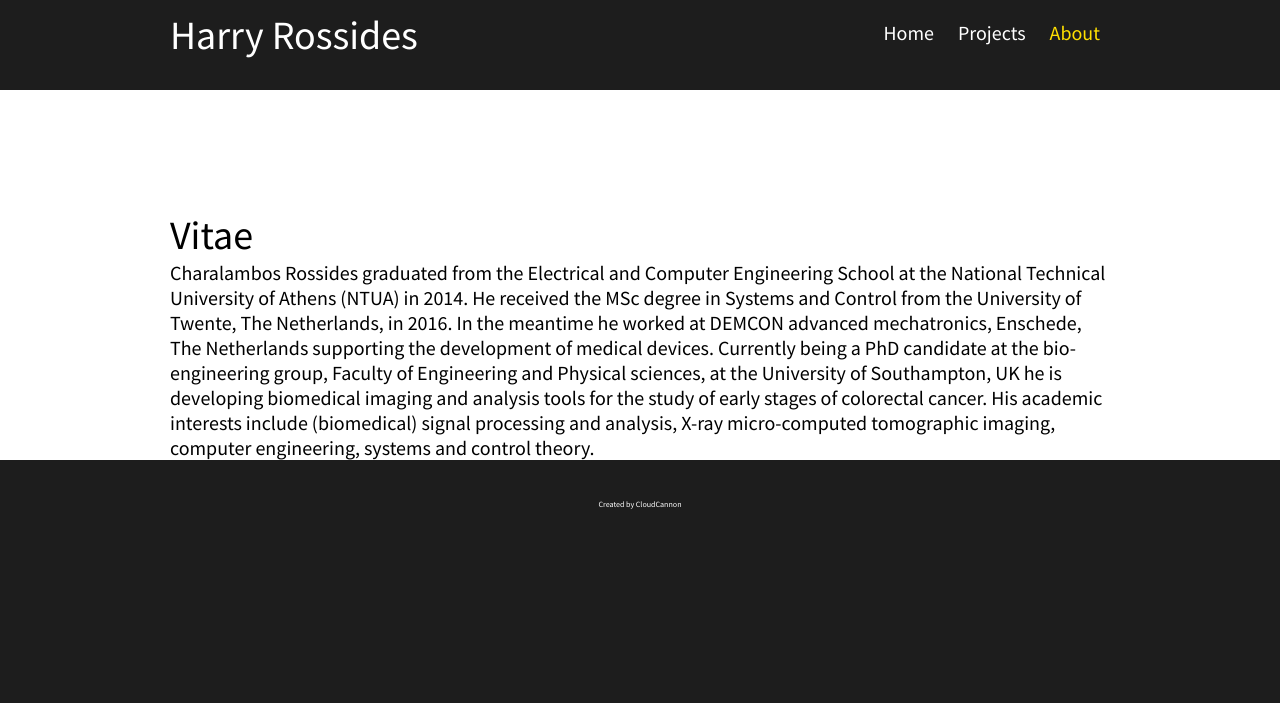
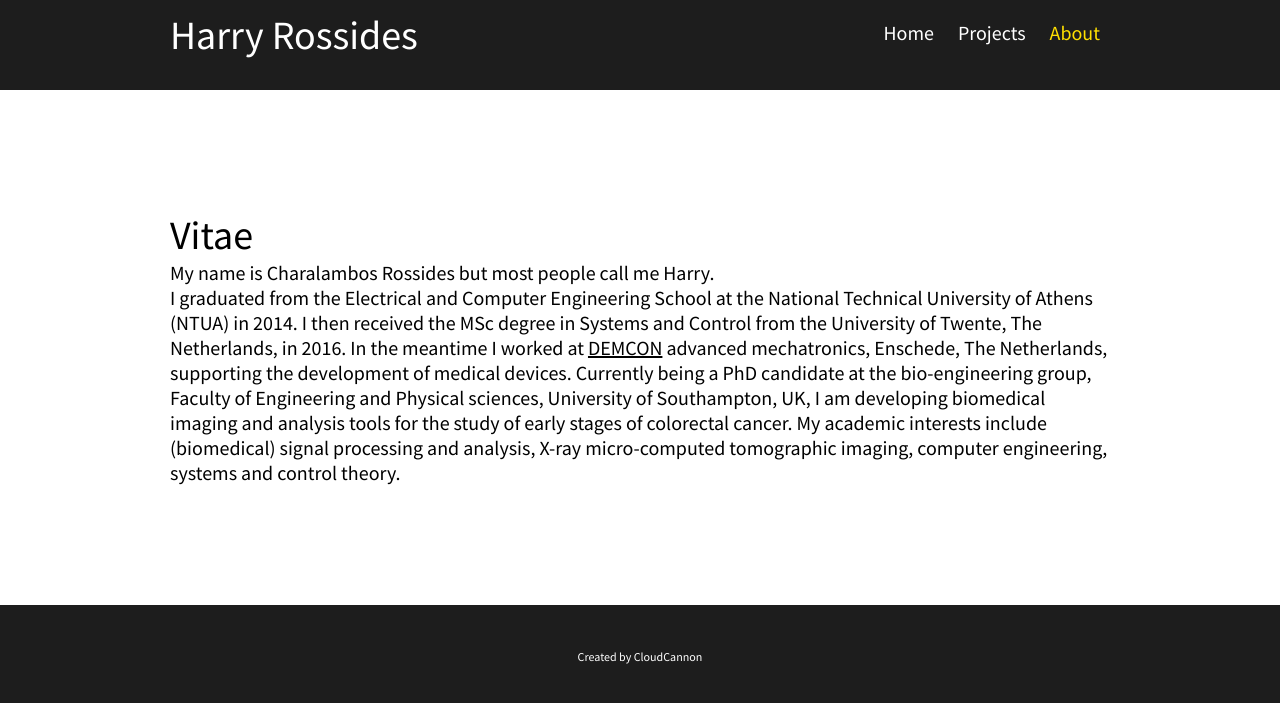
Before and after one commit to HarryRos/HarryRos.github.io, a Jekyll site: the page built from about.html, in a window 1280 px wide. Shown: the top 703 px of the page. Built offline with Jekyll 4.4.1, drawn with Linux system fonts in a browser that asks for light colours.

Commit message:
Look and feel tweaks

```diff
--- a/about.html
+++ b/about.html
@@ -6,6 +6,20 @@ navigation_weight: 3
 <div class="container">
 	<p class="blog-post spacing">
 		<h1>Vitae</h1>
-		Charalambos Rossides graduated from the Electrical and Computer Engineering School at the National Technical University of Athens (NTUA) in 2014. He received the MSc degree in Systems and Control from the University of Twente, The Netherlands, in 2016. In the meantime he worked at DEMCON advanced mechatronics, Enschede, The Netherlands supporting the development of medical devices. Currently being a PhD candidate at the bio-engineering group, Faculty of Engineering and Physical sciences, at the University of Southampton, UK he is developing biomedical imaging and analysis tools for the study of early stages of colorectal cancer. His academic interests include (biomedical) signal processing and analysis, X-ray micro-computed tomographic imaging, computer engineering, systems and control theory.
+		My name is Charalambos Rossides but most people call me Harry.<br>
+		I graduated from the Electrical and Computer Engineering School
+		at the National Technical University of Athens (NTUA) in 2014.
+		I then received the MSc degree in Systems and Control from the
+		University of Twente, The Netherlands, in 2016. In the meantime
+		I worked at <a href="https://www.demcon.nl/en/">DEMCON</a> advanced
+		mechatronics, Enschede, The Netherlands,
+		supporting the development of medical devices. Currently being a PhD
+		candidate at the bio-engineering group, Faculty of Engineering and
+		Physical sciences, University of Southampton, UK, I am developing
+		biomedical imaging and analysis tools for the study of early stages
+		of colorectal cancer.
+		My academic interests include (biomedical) signal processing and analysis,
+		X-ray micro-computed tomographic imaging, computer engineering, systems and control theory.
 	</p>
+	<p class="blog-post spacing"></p>
 </div>
--- a/css/style.css
+++ b/css/style.css
@@ -60,11 +60,11 @@ footer {
 }
 
 footer {
-	font-size: .4em;
+	font-size: .6em;
 }
 
 section.hero {
-	color: #fff;
+	color: #696969;
 	background-image: url('/images/lake.jpg');
 	background-size: cover;
 }
@@ -118,6 +118,12 @@ p.sub-text {
 	font-size: 20px;
 	text-align: center;
 	line-height: 28px;
+}
+p.quote {
+	font-size: 20px;
+	text-align: center;
+	line-height: 28px;
+	font-style: italic;
 }
 
 .center-text {
--- a/index.html
+++ b/index.html
@@ -5,8 +5,7 @@ navigation_weight: 1
 ---
 <section class="hero">
 	<div class="small-container">
-		<h2>Welcome</h2>
-		<p class="sub-text"><strong>Harry's</strong> home.</p>
+		<p class="quote">It's not that I'm so smart, it's just that I stay with problems longer.<br>- Albert Einstein</p>
 	</div>
 </section>
 <!--
```
